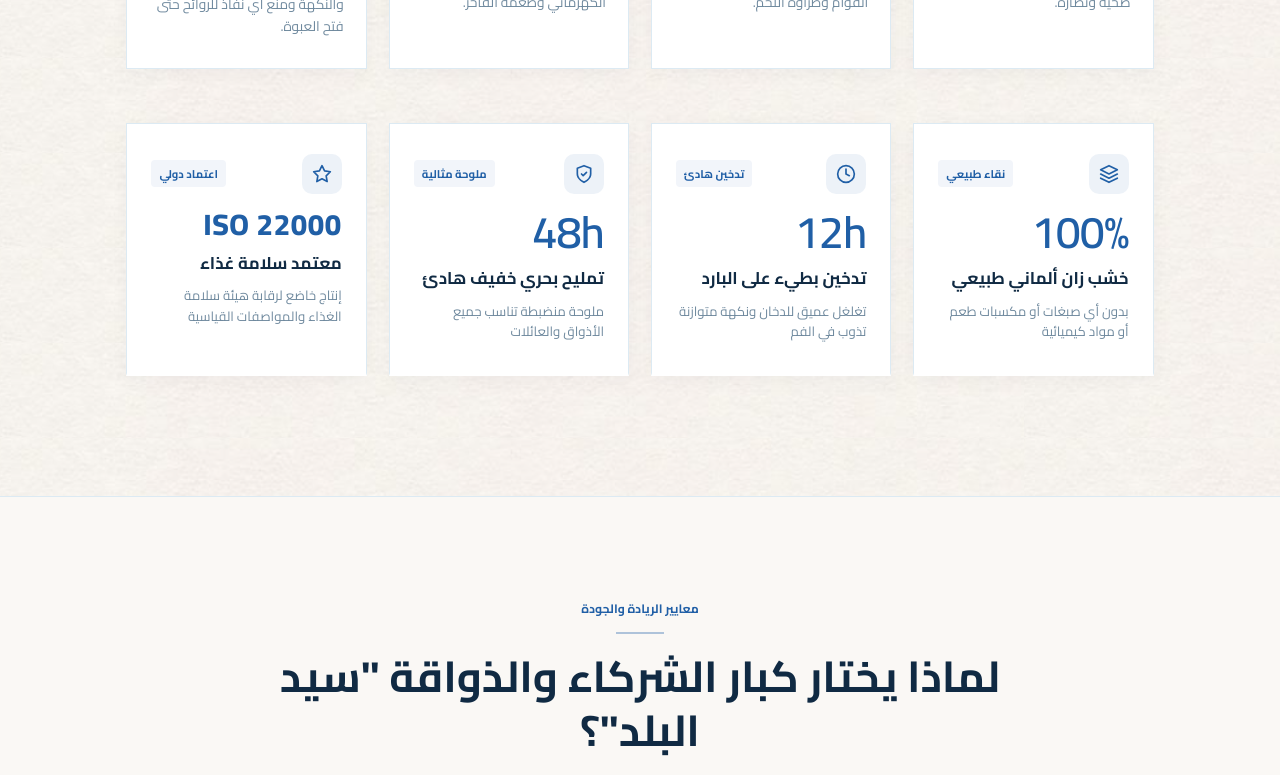
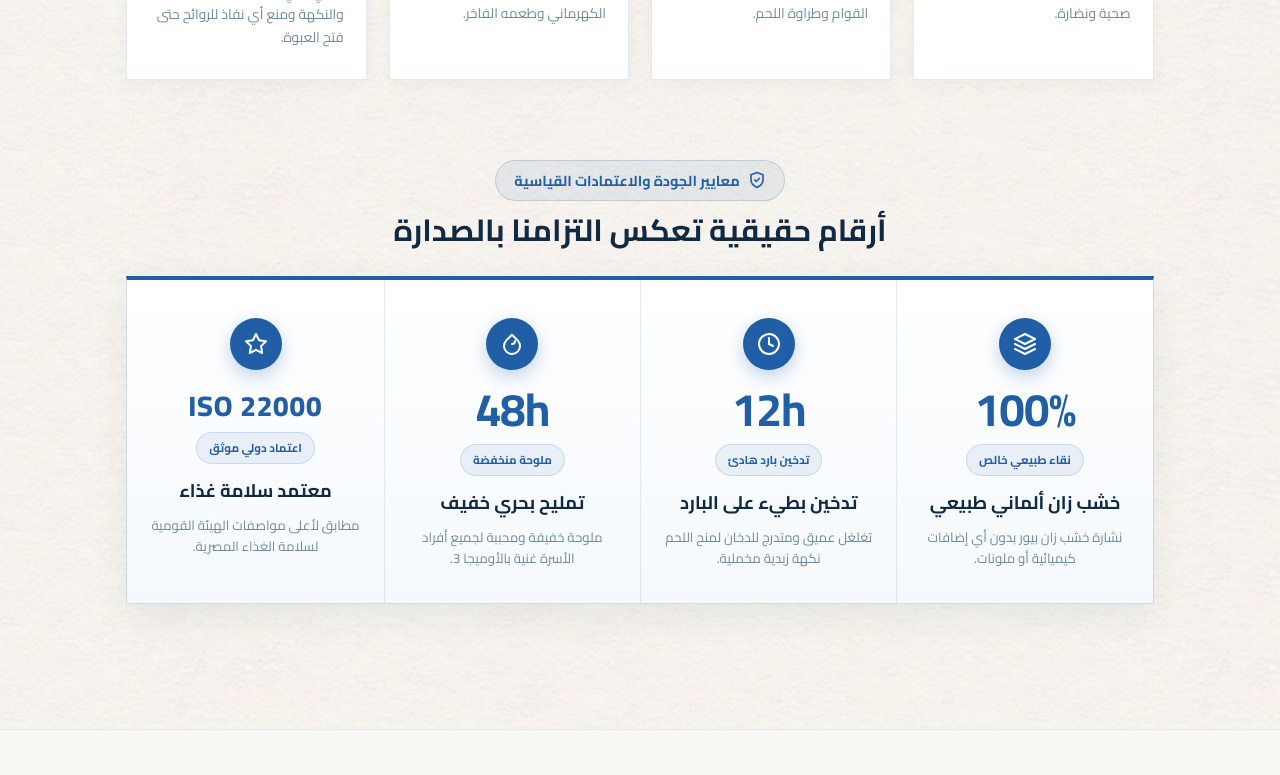
Before and after one commit to am516ee-debug/seed-el-balad, a React (Vite) app: page / in a window 1280 px wide. Shown: the part 5140-5915 px from the top of the page. Built offline with nearby package versions, Linux system fonts and the light colour scheme; a web font is replaced by a local one.

Commit message:
style: differentiate metrics section with luxury benchmark podium layout

```diff
--- a/src/components/Sections/SmokingProcessSection.tsx
+++ b/src/components/Sections/SmokingProcessSection.tsx
@@ -254,7 +254,7 @@ export const SmokingProcessSection: React.FC<SmokingProcessSectionProps> = ({
           </div>
         )}
 
-        {/* ─── 4-STAGE CRAFT JOURNEY TIMELINE (ELEVATED UI/UX) ─────────────── */}
+        {/* ─── 4-STAGE CRAFT JOURNEY TIMELINE ─────────────────────────────── */}
         <div className="sp-steps-section-header">
           <span className="sp-steps-kicker">{ar ? 'دقة متناهية في كل مرحلة' : 'PRECISION AT EVERY STEP'}</span>
           <h3 className="sp-steps-title">{ar ? 'المراحل الأربعة للصنعة والإنتاج' : 'Four Pillars of Artisanal Mastery'}</h3>
@@ -336,68 +336,77 @@ export const SmokingProcessSection: React.FC<SmokingProcessSectionProps> = ({
           </div>
         </div>
 
-        {/* ─── QUALITY & SAFETY METRICS BANNER (REDESIGNED LUXURY TILES) ──── */}
-        <div className="sp-metrics-grid">
-          {/* Metric 1 */}
-          <div className="sp-metric-card">
-            <div className="sp-metric-header">
-              <div className="sp-metric-icon" aria-hidden="true">
+        {/* ─── DISTINCT QUALITY & SAFETY BENCHMARK PODIUM ─────────────────── */}
+        <div className="sp-podium-wrapper">
+          {/* Podium Header */}
+          <div className="sp-podium-header">
+            <div className="sp-podium-header-badge">
+              <svg width="18" height="18" viewBox="0 0 24 24" fill="none" stroke="currentColor" strokeWidth="2.2" strokeLinecap="round" strokeLinejoin="round">
+                <path d="M12 22s8-4 8-10V5l-8-3-8 3v7c0 6 8 10 8 10z" />
+                <path d="M9 12l2 2 4-4" />
+              </svg>
+              <span>{ar ? 'معايير الجودة والاعتمادات القياسية' : 'CERTIFIED QUALITY & SAFETY BENCHMARKS'}</span>
+            </div>
+            <h3 className="sp-podium-title">
+              {ar ? 'أرقام حقيقية تعكس التزامنا بالصدارة' : 'Empirical Benchmarks of Factory Excellence'}
+            </h3>
+          </div>
+
+          {/* Integrated Benchmark Podium Pod */}
+          <div className="sp-podium-pod">
+            {/* Column 1 */}
+            <div className="sp-podium-col">
+              <div className="sp-podium-emblem" aria-hidden="true">
                 <svg viewBox="0 0 24 24" fill="none" stroke="currentColor" strokeWidth="2" strokeLinecap="round" strokeLinejoin="round">
                   <path d="M12 2L2 7l10 5 10-5-10-5zM2 17l10 5 10-5M2 12l10 5 10-5" />
                 </svg>
               </div>
-              <span className="sp-metric-micro-pill">{ar ? 'نقاء طبيعي' : '100% Pure'}</span>
+              <div className="sp-podium-number">100%</div>
+              <span className="sp-podium-pill">{ar ? 'نقاء طبيعي خالص' : '100% Pure Organic'}</span>
+              <h4 className="sp-podium-name">{ar ? 'خشب زان ألماني طبيعي' : 'Natural German Beechwood'}</h4>
+              <p className="sp-podium-desc">{ar ? 'نشارة خشب زان بيور بدون أي إضافات كيميائية أو ملونات.' : 'Zero artificial flavor enhancers, coloring agents or chemical smoke.'}</p>
             </div>
-            <div className="sp-metric-number">100%</div>
-            <h4 className="sp-metric-title">{ar ? 'خشب زان ألماني طبيعي' : 'Natural Beechwood'}</h4>
-            <p className="sp-metric-desc">{ar ? 'بدون أي صبغات أو مكسبات طعم أو مواد كيميائية' : 'Zero chemicals, liquid smoke or artificial additives'}</p>
-          </div>
 
-          {/* Metric 2 */}
-          <div className="sp-metric-card">
-            <div className="sp-metric-header">
-              <div className="sp-metric-icon" aria-hidden="true">
+            {/* Column 2 */}
+            <div className="sp-podium-col">
+              <div className="sp-podium-emblem" aria-hidden="true">
                 <svg viewBox="0 0 24 24" fill="none" stroke="currentColor" strokeWidth="2" strokeLinecap="round" strokeLinejoin="round">
                   <circle cx="12" cy="12" r="10" />
                   <polyline points="12 6 12 12 16 14" />
                 </svg>
               </div>
-              <span className="sp-metric-micro-pill">{ar ? 'تدخين هادئ' : 'Slow Craft'}</span>
+              <div className="sp-podium-number">12h</div>
+              <span className="sp-podium-pill">{ar ? 'تدخين بارد هادئ' : 'Cold Slow Smoked'}</span>
+              <h4 className="sp-podium-name">{ar ? 'تدخين بطيء على البارد' : 'Continuous Cold Smoke'}</h4>
+              <p className="sp-podium-desc">{ar ? 'تغلغل عميق ومتدرج للدخان لمنح اللحم نكهة زبدية مخملية.' : 'Gradual smoke saturation yielding exquisite buttery melt-in-mouth.'}</p>
             </div>
-            <div className="sp-metric-number">12h</div>
-            <h4 className="sp-metric-title">{ar ? 'تدخين بطيء على البارد' : 'Cold Slow Smoke'}</h4>
-            <p className="sp-metric-desc">{ar ? 'تغلغل عميق للدخان ونكهة متوازنة تذوب في الفم' : 'Gradual smoke penetration for a delicate buttery melt'}</p>
-          </div>
 
-          {/* Metric 3 */}
-          <div className="sp-metric-card">
-            <div className="sp-metric-header">
-              <div className="sp-metric-icon" aria-hidden="true">
+            {/* Column 3 */}
+            <div className="sp-podium-col">
+              <div className="sp-podium-emblem" aria-hidden="true">
                 <svg viewBox="0 0 24 24" fill="none" stroke="currentColor" strokeWidth="2" strokeLinecap="round" strokeLinejoin="round">
-                  <path d="M12 22s8-4 8-10V5l-8-3-8 3v7c0 6 8 10 8 10z" />
-                  <path d="M9 12l2 2 4-4" />
+                  <path d="M12 2.69l5.66 5.66a8 8 0 1 1-11.31 0z" />
+                  <path d="M12 12a3 3 0 0 0 3-3" />
                 </svg>
               </div>
-              <span className="sp-metric-micro-pill">{ar ? 'ملوحة مثالية' : 'Balanced Salt'}</span>
+              <div className="sp-podium-number">48h</div>
+              <span className="sp-podium-pill">{ar ? 'ملوحة منخفضة' : 'Balanced Low Salt'}</span>
+              <h4 className="sp-podium-name">{ar ? 'تمليح بحري خفيف' : 'Low Sodium Cure'}</h4>
+              <p className="sp-podium-desc">{ar ? 'ملوحة خفيفة ومحببة لجميع أفراد الأسرة غنية بالأوميجا 3.' : 'Delicate salinity preserving natural healthy fish oils and juiciness.'}</p>
             </div>
-            <div className="sp-metric-number">48h</div>
-            <h4 className="sp-metric-title">{ar ? 'تمليح بحري خفيف هادئ' : 'Low Sodium Cure'}</h4>
-            <p className="sp-metric-desc">{ar ? 'ملوحة منضبطة تناسب جميع الأذواق والعائلات' : 'Carefully monitored salting preserving high omega-3'}</p>
-          </div>
 
-          {/* Metric 4 */}
-          <div className="sp-metric-card">
-            <div className="sp-metric-header">
-              <div className="sp-metric-icon" aria-hidden="true">
+            {/* Column 4 */}
+            <div className="sp-podium-col">
+              <div className="sp-podium-emblem" aria-hidden="true">
                 <svg viewBox="0 0 24 24" fill="none" stroke="currentColor" strokeWidth="2" strokeLinecap="round" strokeLinejoin="round">
                   <polygon points="12 2 15.09 8.26 22 9.27 17 14.14 18.18 21.02 12 17.77 5.82 21.02 7 14.14 2 9.27 8.91 8.26 12 2" />
                 </svg>
               </div>
-              <span className="sp-metric-micro-pill">{ar ? 'اعتماد دولي' : 'Certified'}</span>
+              <div className="sp-podium-number font-iso">ISO 22000</div>
+              <span className="sp-podium-pill">{ar ? 'اعتماد دولي موثق' : 'HACCP & NFSA'}</span>
+              <h4 className="sp-podium-name">{ar ? 'معتمد سلامة غذاء' : 'Food Safety Standard'}</h4>
+              <p className="sp-podium-desc">{ar ? 'مطابق لأعلى مواصفات الهيئة القومية لسلامة الغذاء المصرية.' : 'Manufactured under rigorous NFSA and international ISO standards.'}</p>
             </div>
-            <div className="sp-metric-number font-iso">ISO 22000</div>
-            <h4 className="sp-metric-title">{ar ? 'معتمد سلامة غذاء' : 'HACCP & NFSA Approved'}</h4>
-            <p className="sp-metric-desc">{ar ? 'إنتاج خاضع لرقابة هيئة سلامة الغذاء والمواصفات القياسية' : 'Strict food safety standards at our Belbeis facility'}</p>
           </div>
         </div>
 
--- a/src/css/smoking-process.css
+++ b/src/css/smoking-process.css
@@ -1,6 +1,6 @@
 /* ─── BRAND BLUE LUXURY SMOKING PROCESS SHOWCASE ─────────────────────────── */
 .smoking-process-sec {
-  padding: 100px 8% 120px !important;
+  padding: 100px 8% 125px !important;
   background-color: var(--color-bg-cream) !important;
   background-image: url('/images/bg_landing_page.png') !important;
   background-repeat: repeat !important;
@@ -134,7 +134,7 @@
   pointer-events: none;
 }
 
-/* Badges on images (Inside each layer so they clip automatically with the slider) */
+/* Badges on images */
 .sp-tag-pill {
   position: absolute;
   bottom: 24px;
@@ -397,17 +397,17 @@
   line-height: 1.55;
 }
 
-/* ─── 4-STAGE CRAFT JOURNEY TIMELINE (ELEVATED CARDS) ─────────────────────── */
+/* ─── 4-STAGE CRAFT JOURNEY TIMELINE (INDIVIDUAL PROCESS CARDS) ───────────── */
 .sp-steps-section-header {
   text-align: center;
-  margin: 70px auto 32px;
+  margin: 76px auto 36px;
   max-width: 700px;
 }
 
 .sp-steps-kicker {
   display: inline-block;
   font-family: var(--font-sans);
-  font-size: 0.76rem;
+  font-size: 0.78rem;
   font-weight: 700;
   letter-spacing: 0.14em;
   text-transform: uppercase;
@@ -422,7 +422,7 @@
 
 .sp-steps-title {
   font-family: var(--font-serif);
-  font-size: clamp(1.5rem, 2.5vw, 1.95rem);
+  font-size: clamp(1.55rem, 2.6vw, 2rem);
   color: var(--color-text-ink) !important;
   margin: 0;
   font-weight: 500;
@@ -537,99 +537,148 @@
   margin: 0;
 }
 
-/* ─── QUALITY & SAFETY METRICS BANNER (LUXURY TILES) ─────────────────────── */
-.sp-metrics-grid {
+/* ─── DISTINCT QUALITY & SAFETY BENCHMARK PODIUM ─────────────────────────── */
+.sp-podium-wrapper {
+  max-width: 1240px;
+  margin: 80px auto 0;
+}
+
+.sp-podium-header {
+  text-align: center;
+  margin-bottom: 28px;
+}
+
+.sp-podium-header-badge {
+  display: inline-flex;
+  align-items: center;
+  gap: 8px;
+  background: rgba(32, 95, 166, 0.08);
+  border: 1px solid rgba(32, 95, 166, 0.2);
+  padding: 6px 18px;
+  border-radius: 30px;
+  color: var(--color-primary);
+  font-family: var(--font-sans);
+  font-size: 0.8rem;
+  font-weight: 700;
+  letter-spacing: 0.1em;
+  text-transform: uppercase;
+  margin-bottom: 12px;
+}
+
+[dir="rtl"] .sp-podium-header-badge {
+  letter-spacing: 0;
+  font-size: 0.9rem;
+}
+
+.sp-podium-title {
+  font-family: var(--font-serif);
+  font-size: clamp(1.45rem, 2.4vw, 1.9rem);
+  color: var(--color-text-ink);
+  margin: 0;
+  font-weight: 500;
+}
+
+/* Integrated Podium Pod (Single unified luxury benchmark container) */
+.sp-podium-pod {
   display: grid;
   grid-template-columns: repeat(4, 1fr);
-  gap: 22px;
-  max-width: 1240px;
-  margin: 54px auto 0;
+  background: linear-gradient(180deg, #ffffff 0%, #F5F9FD 100%);
+  border: 1.5px solid rgba(32, 95, 166, 0.22);
+  border-top: 4px solid var(--color-primary);
+  box-shadow: 0 12px 35px rgba(16, 42, 67, 0.07);
+  position: relative;
 }
 
-.sp-metric-card {
-  background: var(--color-white);
-  border: 1px solid var(--color-border-divider);
-  padding: 30px 24px;
+.sp-podium-col {
+  padding: 38px 24px 34px;
   display: flex;
   flex-direction: column;
+  align-items: center;
+  text-align: center;
   gap: 12px;
-  box-shadow: 0 4px 18px rgba(16, 42, 67, 0.04);
+  border-inline-end: 1px solid rgba(32, 95, 166, 0.12);
+  transition: all 0.35s cubic-bezier(0.16, 1, 0.3, 1);
   position: relative;
-  transition: all 0.35s cubic-bezier(0.16, 1, 0.3, 1);
-  border-bottom: 3px solid transparent;
 }
 
-.sp-metric-card:hover {
-  transform: translateY(-5px);
-  border-bottom-color: var(--color-primary);
-  border-color: rgba(32, 95, 166, 0.3);
-  box-shadow: 0 16px 36px rgba(32, 95, 166, 0.12);
+.sp-podium-col:last-child {
+  border-inline-end: none;
 }
 
-.sp-metric-header {
-  display: flex;
-  align-items: center;
-  justify-content: space-between;
-  margin-bottom: 4px;
+.sp-podium-col:hover {
+  background: rgba(32, 95, 166, 0.035);
 }
 
-.sp-metric-icon {
-  width: 40px;
-  height: 40px;
-  border-radius: 10px;
-  background: rgba(32, 95, 166, 0.08);
-  color: var(--color-primary);
+.sp-podium-emblem {
+  width: 52px;
+  height: 52px;
+  border-radius: 50%;
+  background: var(--color-primary);
+  color: #ffffff;
   display: flex;
   align-items: center;
   justify-content: center;
+  box-shadow: 0 6px 18px rgba(32, 95, 166, 0.28);
+  margin-bottom: 4px;
+  transition: transform 0.3s cubic-bezier(0.16, 1, 0.3, 1), box-shadow 0.3s;
 }
 
-.sp-metric-icon svg {
-  width: 20px;
-  height: 20px;
+.sp-podium-emblem svg {
+  width: 24px;
+  height: 24px;
 }
 
-.sp-metric-micro-pill {
-  font-family: var(--font-sans);
-  font-size: 0.7rem;
+.sp-podium-col:hover .sp-podium-emblem {
+  transform: translateY(-4px) scale(1.1);
+  background: var(--color-primary-dark);
+  box-shadow: 0 10px 24px rgba(32, 95, 166, 0.4);
+}
+
+.sp-podium-number {
+  font-family: var(--font-serif);
+  font-size: clamp(2.4rem, 3.6vw, 3.2rem);
   font-weight: 700;
   color: var(--color-primary);
-  background: rgba(32, 95, 166, 0.06);
-  padding: 3px 8px;
-  border-radius: 4px;
-}
-
-.sp-metric-number {
-  font-family: var(--font-serif);
-  font-size: clamp(2.2rem, 3.5vw, 2.8rem);
-  color: var(--color-primary);
   line-height: 1;
-  font-weight: 600;
   letter-spacing: -0.02em;
 }
 
-.sp-metric-number.font-iso {
-  font-size: clamp(1.5rem, 2.4vw, 1.85rem);
+.sp-podium-number.font-iso {
+  font-size: clamp(1.45rem, 2.2vw, 1.8rem);
   font-family: var(--font-sans);
   font-weight: 800;
-  letter-spacing: 0.02em;
+  letter-spacing: 0.03em;
   color: var(--color-primary);
+  padding-top: 6px;
 }
 
-.sp-metric-title {
+.sp-podium-pill {
+  font-family: var(--font-sans);
+  font-size: 0.72rem;
+  font-weight: 700;
+  color: var(--color-primary);
+  background: rgba(32, 95, 166, 0.08);
+  padding: 4px 12px;
+  border-radius: 20px;
+  border: 1px solid rgba(32, 95, 166, 0.15);
+  text-transform: uppercase;
+}
+
+.sp-podium-name {
   font-family: var(--font-serif);
-  font-size: 1.06rem;
+  font-size: 1.14rem;
   font-weight: 600;
   color: var(--color-text-ink) !important;
-  margin: 0;
+  margin: 2px 0 0;
   line-height: 1.35;
 }
 
-.sp-metric-desc {
+.sp-podium-desc {
   font-size: 0.83rem;
-  line-height: 1.55;
+  line-height: 1.6;
   color: var(--color-text-muted) !important;
   margin: 0;
+  max-width: 220px;
 }
 
 /* ─── RESPONSIVE BREAKPOINTS ─────────────────────────────────────────────── */
@@ -637,8 +686,15 @@
   .sp-steps-row {
     grid-template-columns: repeat(2, 1fr);
   }
-  .sp-metrics-grid {
+  .sp-podium-pod {
     grid-template-columns: repeat(2, 1fr);
+  }
+  .sp-podium-col:nth-child(2) {
+    border-inline-end: none;
+  }
+  .sp-podium-col:nth-child(1),
+  .sp-podium-col:nth-child(2) {
+    border-bottom: 1px solid rgba(32, 95, 166, 0.12);
   }
 }
 
@@ -651,7 +707,7 @@
 
 @media (max-width: 640px) {
   .smoking-process-sec {
-    padding: 60px 5% 70px !important;
+    padding: 60px 5% 75px !important;
   }
   .sp-slider-canvas {
     aspect-ratio: 4 / 3;
@@ -683,15 +739,21 @@
   .sp-step-card {
     padding: 20px 16px;
   }
-  .sp-metrics-grid {
+  .sp-podium-wrapper {
+    margin-top: 50px;
+  }
+  .sp-podium-pod {
     grid-template-columns: 1fr;
-    gap: 16px;
-    margin-top: 36px;
   }
-  .sp-metric-card {
-    padding: 22px 18px;
+  .sp-podium-col {
+    padding: 28px 18px;
+    border-inline-end: none;
+    border-bottom: 1px solid rgba(32, 95, 166, 0.12);
   }
-  .sp-metric-number {
-    font-size: 2.2rem;
+  .sp-podium-col:last-child {
+    border-bottom: none;
+  }
+  .sp-podium-number {
+    font-size: 2.5rem;
   }
 }
```
